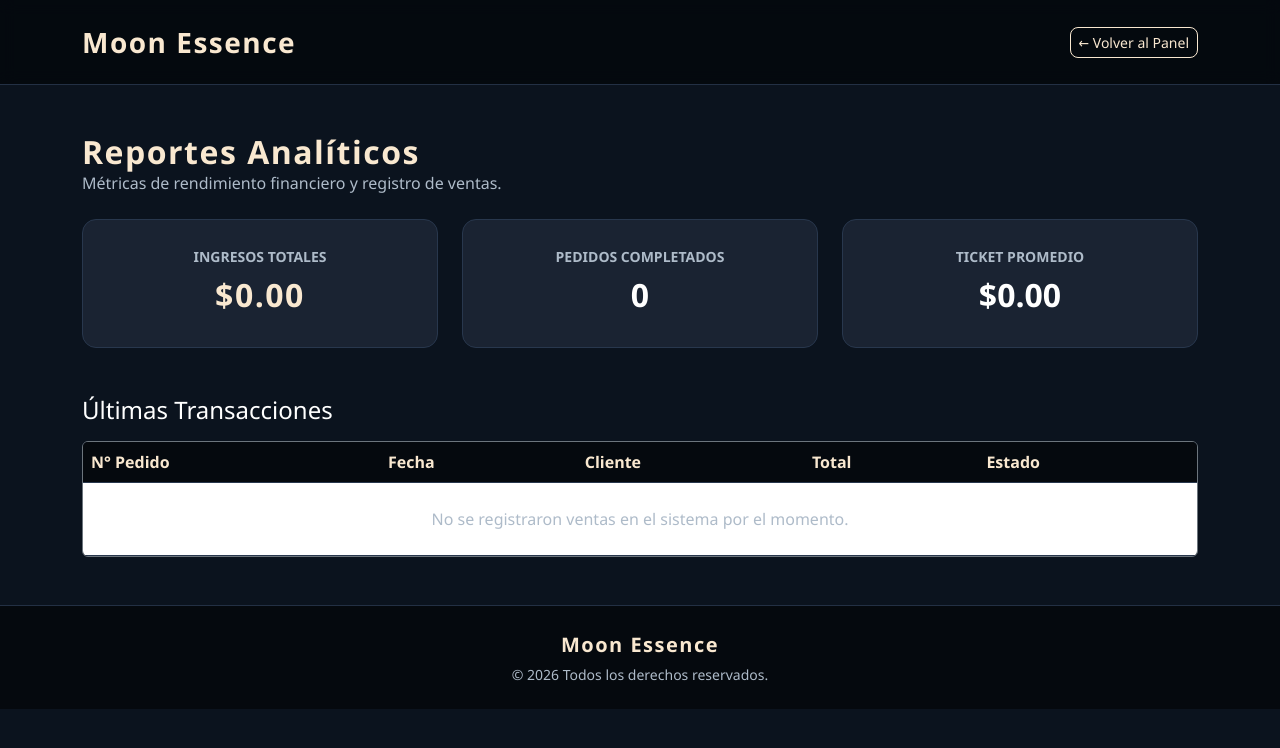
After one commit to marialejandragarzonch-wq/moon_essence, a PHP site: page /reportes.php in a window 1280 px wide. The commit adds this page. Shown: the top 748 px of the page. Run offline with PHP 8.4, Linux system fonts and the light colour scheme; data that the repository does not hold is empty.

Commit message:
mi primer commit

```diff
--- /dev/null
+++ b/reportes.php
@@ -0,0 +1,200 @@
+<?php
+session_start();
+
+$host = 'localhost';
+$db   = 'moon_essence';
+$user = 'root';
+$pass = '';
+
+try {
+    $pdo = new PDO("mysql:host=$host;dbname=$db;charset=utf8", $user, $pass);
+    $pdo->setAttribute(PDO::ATTR_ERRMODE, PDO::ERRMODE_EXCEPTION);
+} catch (PDOException $e) {
+    die("Error de conexión: " . $e->getMessage());
+}
+
+// Consultas analíticas (se asume una tabla 'ventas' o se devuelven valores en 0 si aún no hay ventas)
+try {
+    $ingresos = $pdo->query("SELECT SUM(total) FROM ventas")->fetchColumn() ?: 0;
+    $pedidos = $pdo->query("SELECT COUNT(*) FROM ventas")->fetchColumn() ?: 0;
+
+    $stmt_ventas = $pdo->query("SELECT * FROM ventas ORDER BY fecha DESC LIMIT 10");
+    $ventas = $stmt_ventas->fetchAll(PDO::FETCH_ASSOC);
+} catch (PDOException $e) {
+    // Si aún no has creado la tabla ventas, se inicializan variables por defecto
+    $ingresos = 0;
+    $pedidos = 0;
+    $ventas = [];
+}
+
+$ticket_promedio = $pedidos > 0 ? $ingresos / $pedidos : 0;
+?>
+<!DOCTYPE html>
+<html lang="es">
+<head>
+    <meta charset="UTF-8">
+    <meta name="viewport" content="width=device-width, initial-scale=1.0">
+    <title>Moon Essence - Reportes Analíticos</title>
+    <link href="https://cdn.jsdelivr.net/npm/bootstrap@5.3.0/dist/css/bootstrap.min.css" rel="stylesheet">
+    <style>
+        :root {
+            --bg-cielo: #0b131e;
+            --bg-tarjeta: #1a2332;
+            --accent-luna: #f9e8d0;
+            --texto-suave: #aebbc9;
+        }
+
+        body {
+            background-color: var(--bg-cielo);
+            color: #ffffff;
+            font-family: 'Segoe UI', Tahoma, Geneva, Verdana, sans-serif;
+        }
+
+        .navbar-moon {
+            background-color: rgba(5, 9, 14, 0.95);
+            border-bottom: 1px solid #233044;
+            backdrop-filter: blur(8px);
+        }
+
+        .brand-text {
+            color: var(--accent-luna) !important;
+            letter-spacing: 1.5px;
+        }
+
+        .card-kpi {
+            background-color: var(--bg-tarjeta);
+            border: 1px solid #28374d;
+            border-radius: 14px;
+        }
+
+        .btn-moon {
+            background-color: var(--accent-luna);
+            color: #0b131e;
+            font-weight: 600;
+            border: none;
+            border-radius: 8px;
+        }
+
+        .btn-outline-moon {
+            border: 1px solid var(--accent-luna);
+            color: var(--accent-luna);
+            border-radius: 8px;
+        }
+
+        .btn-outline-moon:hover {
+            background-color: var(--accent-luna);
+            color: #0b131e;
+        }
+
+        .text-muted-moon {
+            color: var(--texto-suave) !important;
+        }
+
+        .table-moon {
+            background-color: var(--bg-tarjeta);
+            color: #ffffff;
+            border-color: #28374d;
+        }
+
+        .table-moon th {
+            background-color: #05090e;
+            color: var(--accent-luna);
+            border-color: #28374d;
+        }
+
+        .table-moon td {
+            border-color: #28374d;
+        }
+
+        footer {
+            background-color: #05090e;
+            border-top: 1px solid #233044;
+            color: var(--texto-suave);
+        }
+    </style>
+</head>
+<body>
+
+<!-- Menú Principal -->
+<nav class="navbar navbar-expand-lg navbar-moon sticky-top py-3">
+    <div class="container">
+        <a class="navbar-brand fw-bold fs-3 brand-text" href="index.php">Moon Essence</a>
+        <div class="d-flex align-items-center gap-2">
+            <a href="admin_dashboard.php" class="btn btn-sm btn-outline-moon">← Volver al Panel</a>
+        </div>
+    </div>
+</nav>
+
+<!-- Contenido del Reporte -->
+<div class="container my-5">
+    <div class="mb-4">
+        <h2 class="brand-text fw-bold m-0">Reportes Analíticos</h2>
+        <p class="text-muted-moon">Métricas de rendimiento financiero y registro de ventas.</p>
+    </div>
+
+    <!-- Indicadores KPIs -->
+    <div class="row g-4 mb-5">
+        <div class="col-md-4">
+            <div class="card-kpi p-4 text-center">
+                <small class="text-uppercase text-muted-moon fw-bold">Ingresos Totales</small>
+                <h2 class="brand-text fw-bold mt-2">$<?= number_format($ingresos, 2, '.', ',') ?></h2>
+            </div>
+        </div>
+        <div class="col-md-4">
+            <div class="card-kpi p-4 text-center">
+                <small class="text-uppercase text-muted-moon fw-bold">Pedidos Completados</small>
+                <h2 class="text-white fw-bold mt-2"><?= $pedidos ?></h2>
+            </div>
+        </div>
+        <div class="col-md-4">
+            <div class="card-kpi p-4 text-center">
+                <small class="text-uppercase text-muted-moon fw-bold">Ticket Promedio</small>
+                <h2 class="text-white fw-bold mt-2">$<?= number_format($ticket_promedio, 2, '.', ',') ?></h2>
+            </div>
+        </div>
+    </div>
+
+    <!-- Tabla de Detalle -->
+    <h4 class="text-white mb-3">Últimas Transacciones</h4>
+    <div class="table-responsive rounded border border-secondary">
+        <table class="table table-moon mb-0 align-middle">
+            <thead>
+                <tr>
+                    <th>N° Pedido</th>
+                    <th>Fecha</th>
+                    <th>Cliente</th>
+                    <th>Total</th>
+                    <th>Estado</th>
+                </tr>
+            </thead>
+            <tbody>
+                <?php if (!empty($ventas)): ?>
+                    <?php foreach ($ventas as $v): ?>
+                        <tr>
+                            <td>#<?= htmlspecialchars($v['id_venta'] ?? $v['id']) ?></td>
+                            <td><?= htmlspecialchars($v['fecha']) ?></td>
+                            <td><?= htmlspecialchars($v['cliente'] ?? 'Cliente General') ?></td>
+                            <td class="brand-text fw-bold">$<?= number_format($v['total'], 2, '.', ',') ?></td>
+                            <td><span class="badge bg-success">Completado</span></td>
+                        </tr>
+                    <?php endforeach; ?>
+                <?php else: ?>
+                    <tr>
+                        <td colspan="5" class="text-center py-4 text-muted-moon">No se registraron ventas en el sistema por el momento.</td>
+                    </tr>
+                <?php endif; ?>
+            </tbody>
+        </table>
+    </div>
+</div>
+
+<!-- Footer -->
+<footer class="py-4 mt-auto">
+    <div class="container text-center">
+        <p class="brand-text fw-bold mb-1 fs-5">Moon Essence</p>
+        <p class="small m-0">© 2026 Todos los derechos reservados.</p>
+    </div>
+</footer>
+
+</body>
+</html>
```
Also changed, not shown: admin_dashboard.php (added, +186 -0 lines), index.php (+6 -4 lines).
